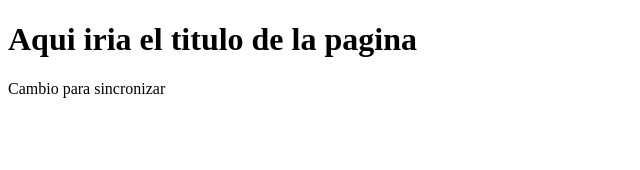
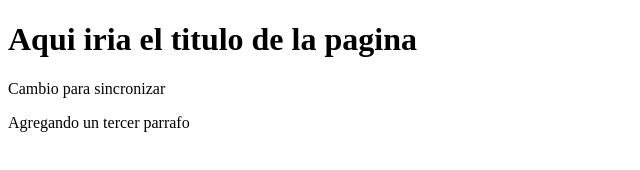
Before and after one commit to Nequecaur/Proyecto-web-empresa-c, a plain HTML site: page index.html in a window 1280 px wide. Shown: the whole page, without its empty margins (0-640 px from the left). Drawn offline with Linux system fonts and the light colour scheme.

Commit message:
Tercer parrafo

```diff
--- a/index.html
+++ b/index.html
@@ -9,5 +9,6 @@
 <body>
     <h1>Aqui iria el titulo de la pagina</h1>
     <p>Cambio para sincronizar<p>
+     <p>Agregando un tercer parrafo</p>
 </body>
 </html>
```
